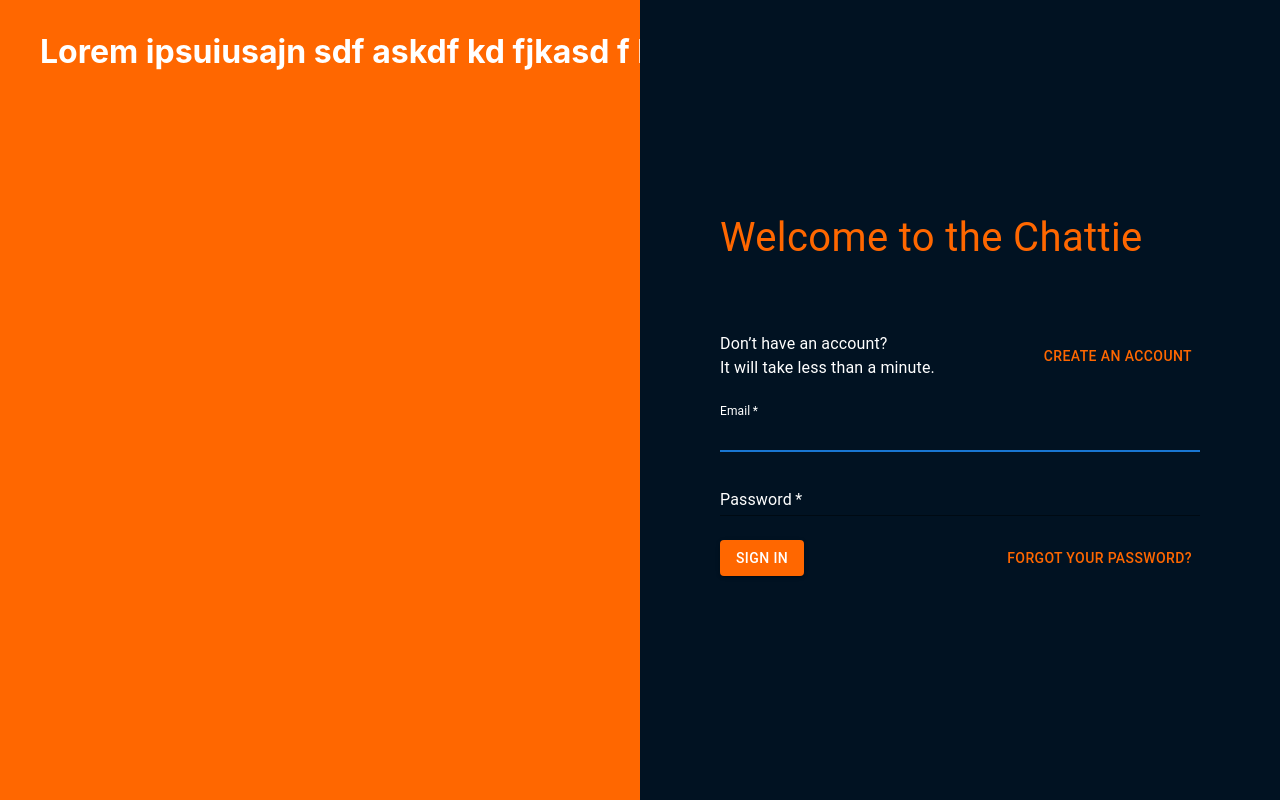
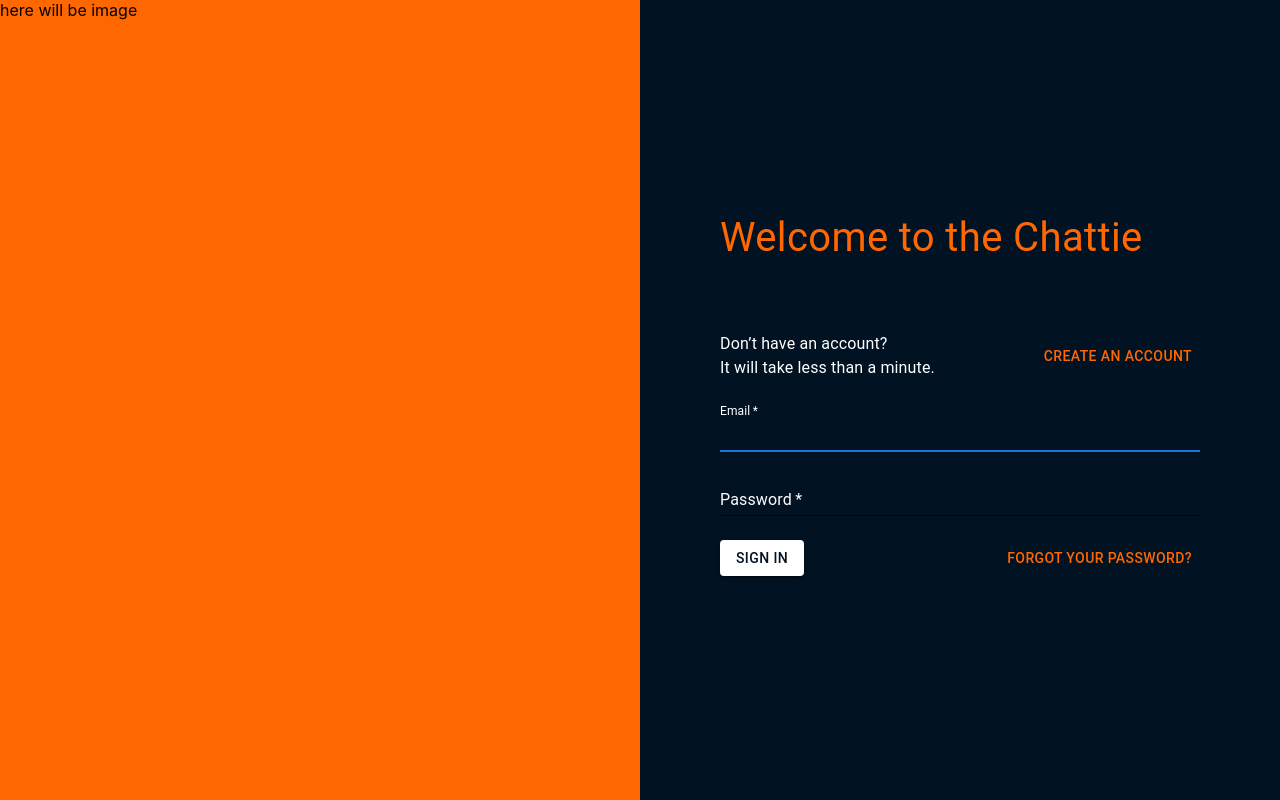
Before and after one commit to adam-kostuch/chatAI, a React (Create React App) app in the folder client/: page /login in a window 1280 px wide. Built offline with nearby package versions, Linux system fonts and the light colour scheme.

Commit message:
chore: changed something :)

```diff
--- a/client/src/components/LoginPage/LoginPage.tsx
+++ b/client/src/components/LoginPage/LoginPage.tsx
@@ -51,15 +51,15 @@ const CustomBorderTextField = styled(TextField)({
 });
 
 const CustomLoadingButton = styled(LoadingButton)({
-  '& .MuiButtonbase-root': {
-    '& .MuiButtonbase-root': {
-      '& .MuiLoadingButton-root': {
-        '& .Mui-disabled': {
-          backgroundColor: 'grey',
-          color: 'white',
-        },
-      },
-    },
+  backgroundColor: 'white',
+  color: '#011222',
+  '&:hover': {
+    backgroundColor: '#FF6700',
+    color: 'white',
+  },
+  '& .Mui-disabled': {
+    backgroundColor: 'red',
+    color: 'white',
   },
 });
 
@@ -191,35 +191,11 @@ const LoginPage: FC = () => {
             width: '50%',
           }}
         >
-          <div
-            className="group"
-            style={{
-              position: 'relative',
-              width: 'fit-content',
-              alignItems: 'center',
-              padding: '0 2.5rem 1.25rem 2.5rem',
-              // border: '2px solid white',
-              // borderRadius: '1.25rem',
-              fontSize: '2rem',
-              fontWeight: 'bold',
-              color: 'white',
-            }}
-          >
-            <p
-              className="text"
-              style={{
-                position: 'absolute',
-                padding: 0,
-                width: 'max-content',
-                animation: 'my-animation 24s linear infinite',
-              }}
-            >
-              Lorem ipsuiusajn sdf askdf kd fjkasd f ksdjfks jdf k jsdf
-            </p>
-          </div>
+          here will be image
         </Grid>
         {/* animations finish */}
         <Container
+          maxWidth={false}
           component="main"
           className="containter-text"
           sx={{
@@ -230,6 +206,7 @@ const LoginPage: FC = () => {
             heigth: '100%',
             width: '50%',
             position: 'relative',
+            margin: 0,
           }}
         >
           <Box
@@ -350,13 +327,6 @@ const LoginPage: FC = () => {
                     Object.keys(formik.values).length === 0 ||
                     Object.keys(formik.errors).length !== 0
                   }
-                  sx={{
-                    backgroundColor: '#FF6700',
-                    ':hover': {
-                      bgcolor: 'black',
-                      color: 'white',
-                    },
-                  }}
                 >
                   SIGN IN
                 </CustomLoadingButton>
```
